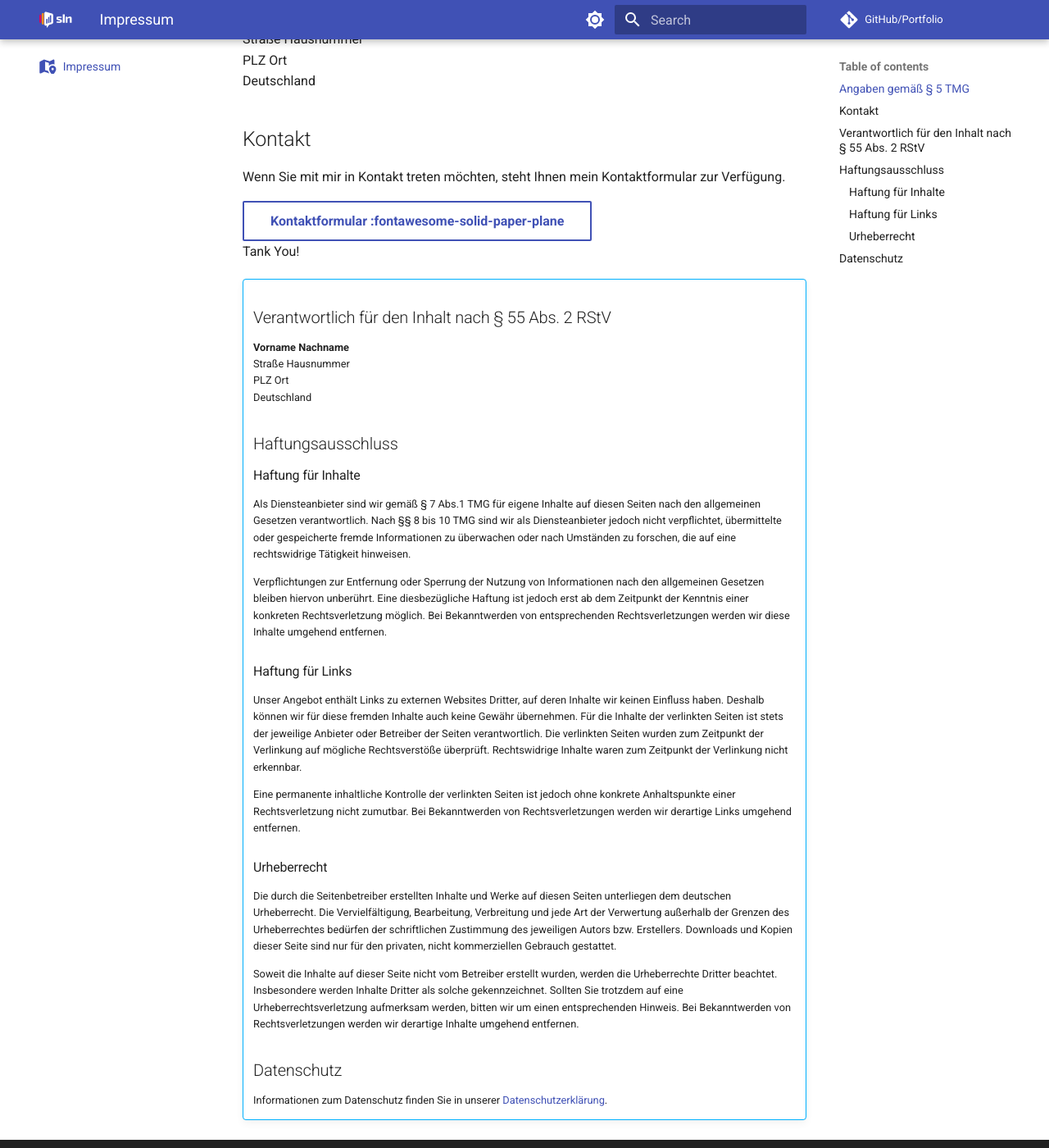
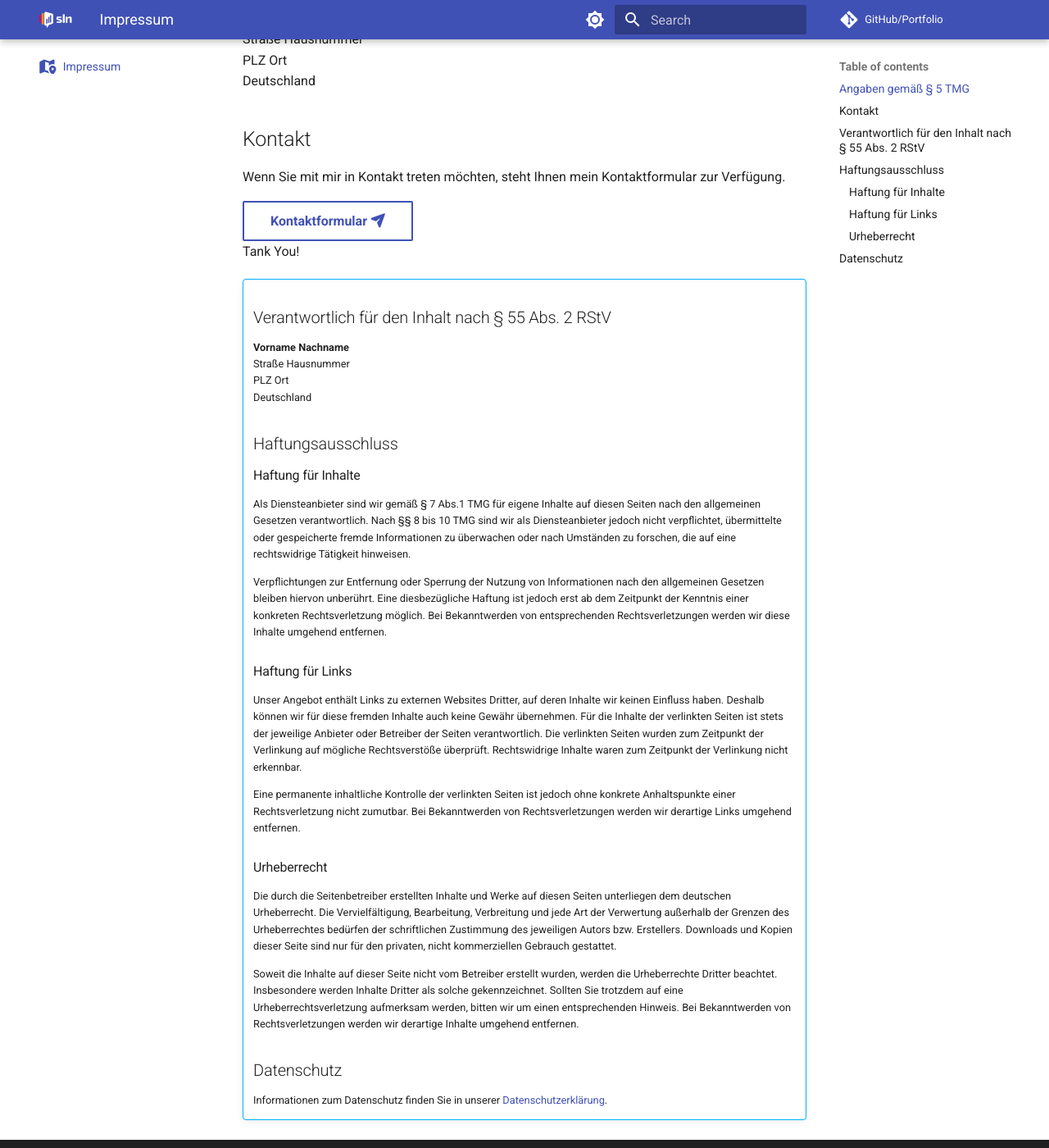
Before and after one commit to OnPlastic/Portfolio, an MkDocs documentation site: the page built from docs/impressum.md, in a window 1280 px wide and 1400 px high, scrolled down 269 px. Shown: the whole window at 82% size. Built offline with MkDocs 1.6.1 and Material for MkDocs 9.7.7, drawn with Linux system fonts in a browser that asks for light colours; comment, search, counter and statistics services are not loaded; some of the changed text lies outside the part shown.

Commit message:
Impressum und Datenschutz im Footer verlinked

```diff
--- a/docs/impressum.md
+++ b/docs/impressum.md
@@ -14,7 +14,7 @@
 
 Wenn Sie mit mir in Kontakt treten möchten, steht Ihnen mein Kontaktformular zur Verfügung.
 
-[Kontaktformular :fontawesome-solid-paper-plane ](contact.md){.md-button}
+[Kontaktformular :fontawesome-solid-paper-plane:](contact.md){.md-button}
 Tank You!
 !!! abstract ""
     ## Verantwortlich für den Inhalt nach § 55 Abs. 2 RStV
--- a/mkdocs.yml
+++ b/mkdocs.yml
@@ -72,7 +72,7 @@
     - icon: fontawesome/brands/github
       link: https://github.com/OnPlastic/Portfolio
       name: OnPlastic @GitHub
-copyright: Copyright &copy; 2024 On Plastic | <a href="#__consent">Cookie Settings</a>
+copyright: Copyright &copy; 2024 On Plastic | <a href="#__consent">Cookie Settings</a> | <a href="/Portfolio/impressum">Impressum</a> | <a href="/Portfolio/datenschutzerklaerung">Datenschutzerklärung</a>
 repo_url: https://github.com/OnPlastic/Portfolio
 repo_name: GitHub/Portfolio
 extra_css:
```
Also changed, not shown: site/index.html, site/search/search_index.json, site/sitemap.xml, 1 other file.
